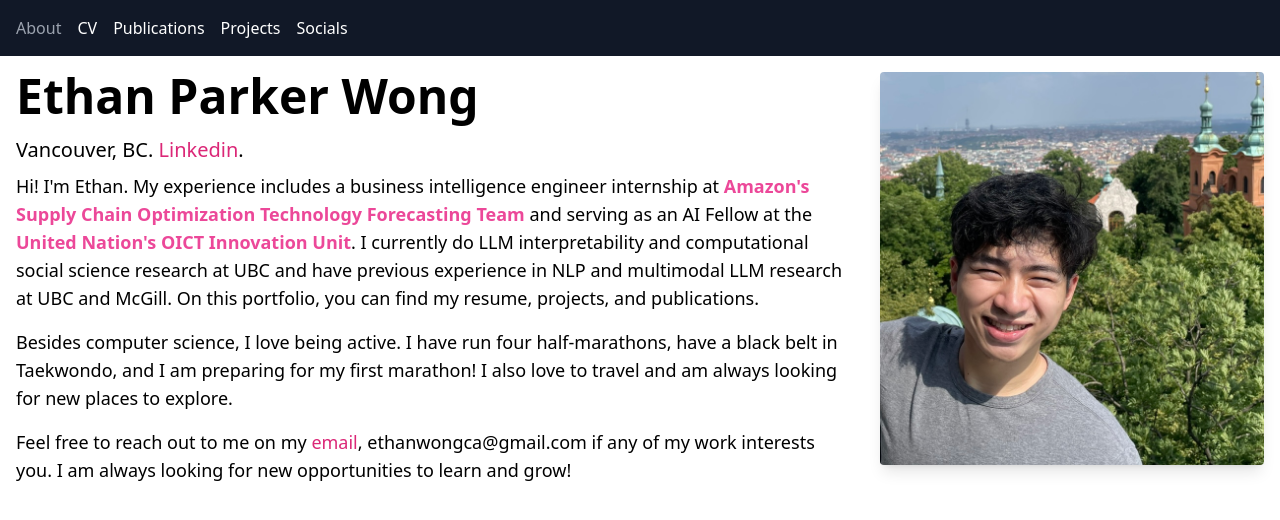
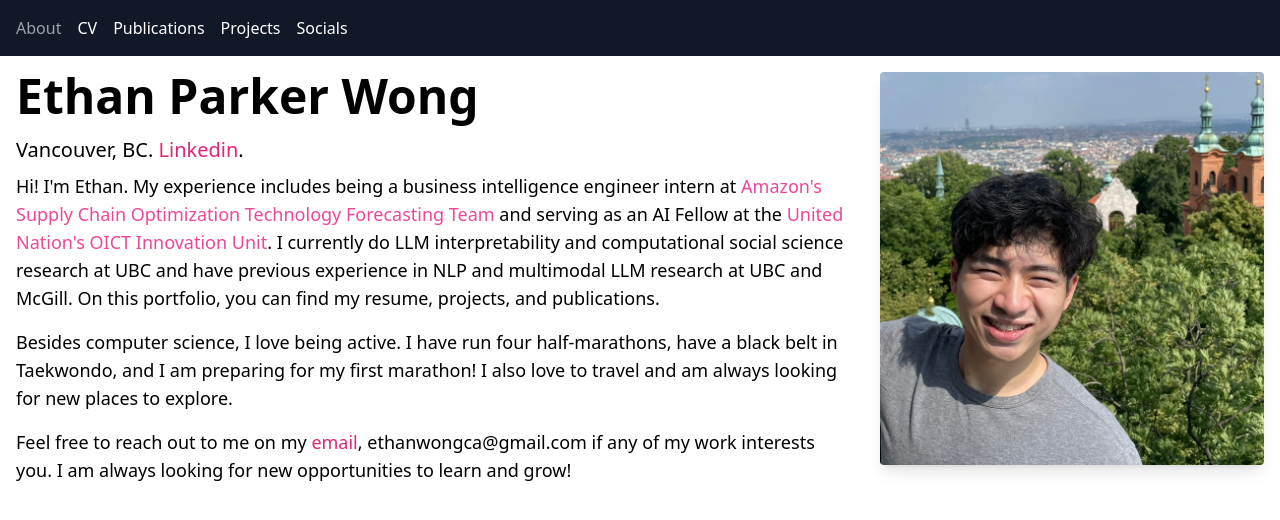
Before and after one commit to ethanwongca/ethanwongca.github.io, a React (Create React App) app: page / in a window 1280 px wide. Shown: the top 520 px of the page. Built offline with nearby package versions, Linux system fonts and the light colour scheme.

Commit message:
Removed bold tags around Amazon and UN Experience

```diff
--- a/src/pages/About.tsx
+++ b/src/pages/About.tsx
@@ -13,7 +13,7 @@ const About: React.FC = () => {
             Vancouver, BC. <a href="https://www.linkedin.com/in/ethanwongca/" className="text-pink-600 hover:underline">Linkedin</a>.
           </p>
           <p className="text-lg mb-4">
-            Hi! I'm Ethan. My experience includes a business intelligence engineer internship at <a href="https://www.linkedin.com/in/ethanwongca/" className="text-pink-500"> <b>Amazon's Supply Chain Optimization Technology Forecasting Team</b></a> and serving as an AI Fellow at the <a href="https://www.linkedin.com/in/ethanwongca/" className="text-pink-500"> <b>United Nation's OICT Innovation Unit</b></a>. I currently do LLM interpretability and computational social science research at UBC and have previous experience in NLP and multimodal LLM research at UBC and McGill. On this portfolio, you can find my resume, projects, and publications.
+            Hi! I'm Ethan. My experience includes being a business intelligence engineer intern at <a href="https://www.linkedin.com/in/ethanwongca/" className="text-pink-500"> Amazon's Supply Chain Optimization Technology Forecasting Team</a> and serving as an AI Fellow at the <a href="https://www.linkedin.com/in/ethanwongca/" className="text-pink-500"> United Nation's OICT Innovation Unit</a>. I currently do LLM interpretability and computational social science research at UBC and have previous experience in NLP and multimodal LLM research at UBC and McGill. On this portfolio, you can find my resume, projects, and publications.
           </p>
           <p className="text-lg mb-4">
             Besides computer science, I love being active. I have run four half-marathons, have a black belt in Taekwondo, and I am preparing for my first marathon! I also love to travel and am always looking for new places to explore.
```
